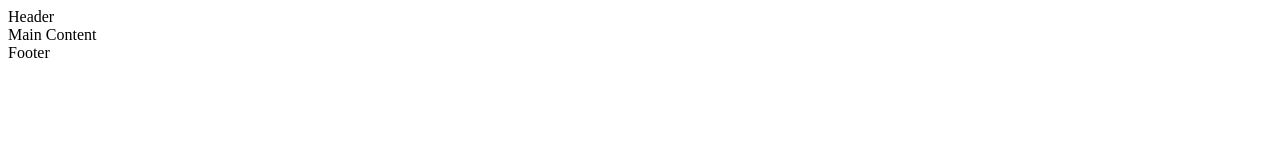
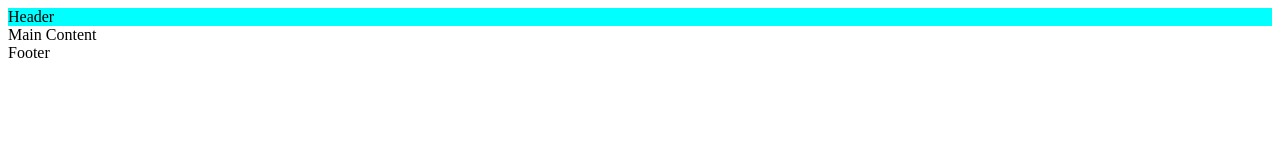
Before and after one commit to gauravjagpal/codeinstitute-projects, a plain HTML site: page index.html in a window 1280 px wide. Drawn offline with Linux system fonts and the light colour scheme.

Commit message:
added styling sheet file

```diff
--- /dev/null
+++ b/assets/css/style.css
@@ -0,0 +1,3 @@
+header {
+    background-color: aqua;
+}
--- a/index.html
+++ b/index.html
@@ -9,6 +9,7 @@
     <link rel="icon" type="image/png" sizes="180x180" href="assets/favicon/microbiome-madness-logo-180x180.png">
     <link rel="icon" type="image/png" sizes="32x32" href="assets/favicon/microbiome-madness-logo-32x32.png">
     <link rel="icon" type="image/png" sizes="16x16" href="assets/favicon/microbiome-madness-logo-16x16.png">
+    <link rel="stylesheet" href="assets/css/style.css">
 </head>
 <body>
     <!-- Header-->
```
